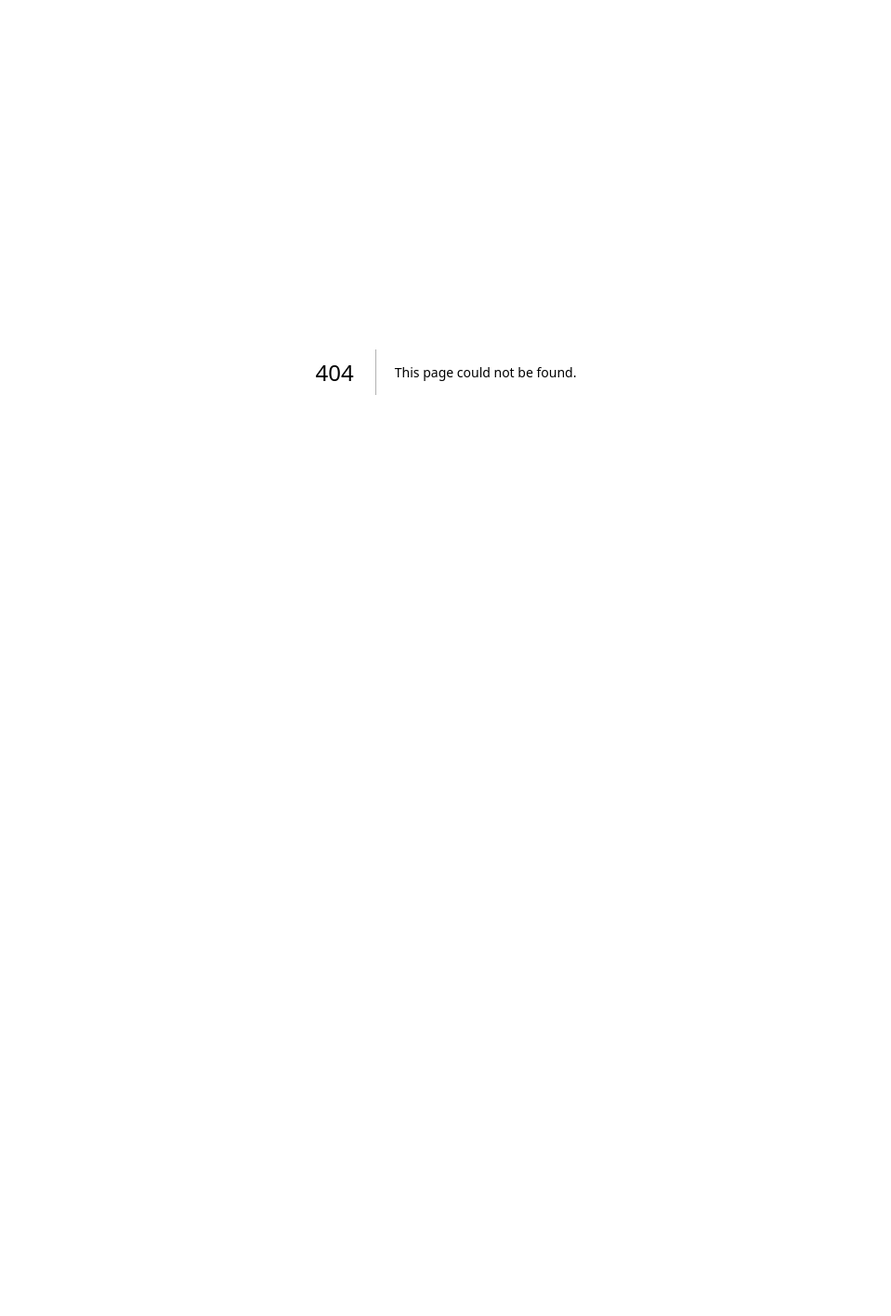
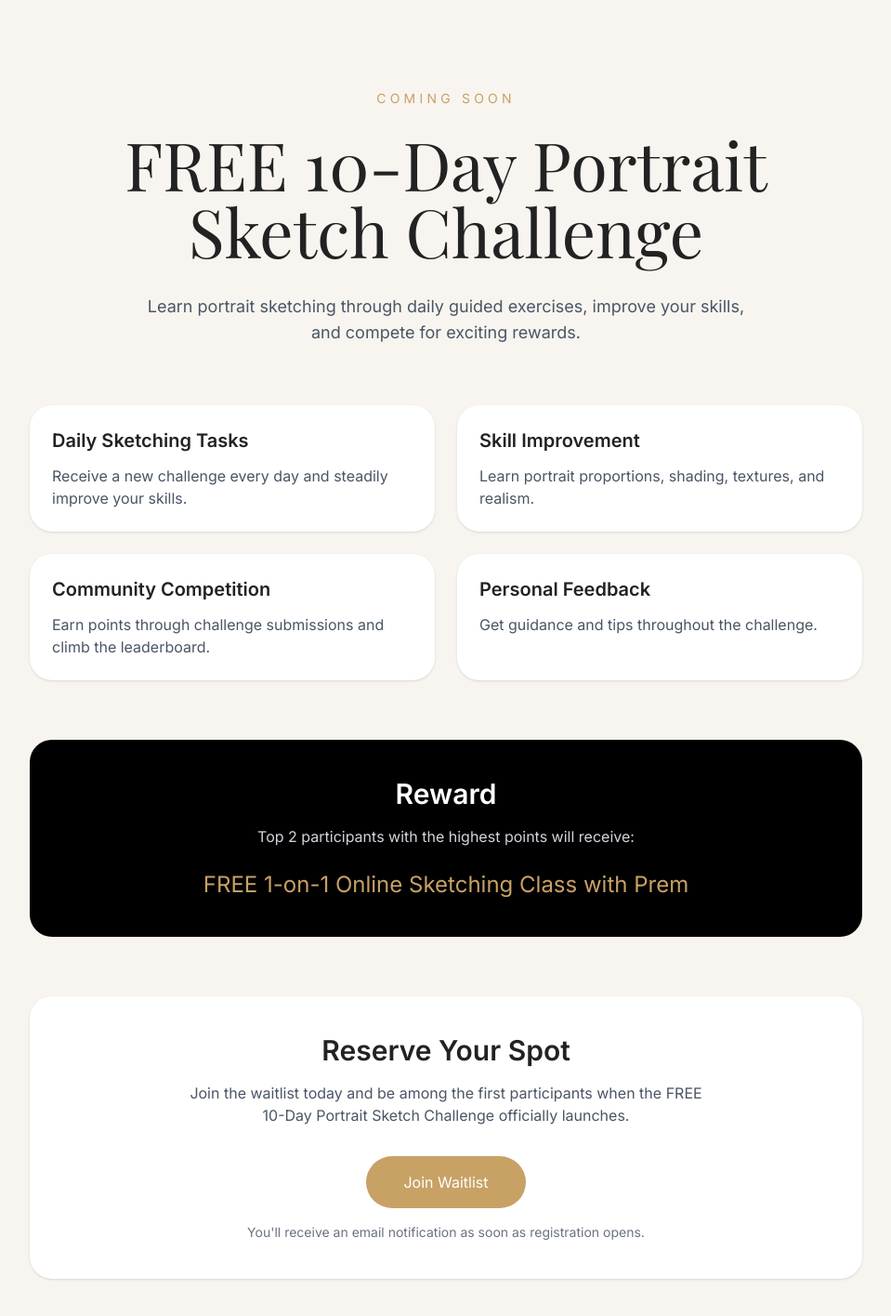
Before and after one commit to premchalase3-byte/prems-pencil-sketches, a Next.js app: page /challenge in a window 1280 px wide. Before the commit this address had no page. Shown: the top 1416 px of the page at 93% size, without its empty margins (160-1119 px from the left). Before the commit the page ends 800 px from the top, so only its background shows below. Built offline with nearby package versions, Linux system fonts and the light colour scheme; a web font is replaced by a local one.

Commit message:
added Registeration for Challenge

```diff
--- /dev/null
+++ b/app/challenge/page.tsx
@@ -0,0 +1,117 @@
+export default function ChallengePage() {
+  return (
+    <main className="min-h-screen bg-[#F8F5F0] py-24 px-6">
+      <div className="max-w-4xl mx-auto text-center">
+
+        <p className="uppercase tracking-[0.3em] text-[#C8A165] text-sm">
+          Coming Soon
+        </p>
+
+        <h1
+          className="text-5xl md:text-7xl mt-6"
+          style={{ fontFamily: "var(--font-playfair)" }}
+        >
+          FREE 10-Day Portrait Sketch Challenge
+        </h1>
+
+        <p className="mt-8 text-lg text-gray-600 max-w-2xl mx-auto">
+          Learn portrait sketching through daily guided exercises,
+          improve your skills, and compete for exciting rewards.
+        </p>
+
+        {/* Benefits */}
+
+        <div className="grid md:grid-cols-2 gap-6 mt-16 text-left">
+
+          <div className="bg-white p-6 rounded-3xl shadow-sm">
+            <h3 className="font-semibold text-xl">
+              Daily Sketching Tasks
+            </h3>
+
+            <p className="mt-3 text-gray-600">
+              Receive a new challenge every day and steadily improve your skills.
+            </p>
+          </div>
+
+          <div className="bg-white p-6 rounded-3xl shadow-sm">
+            <h3 className="font-semibold text-xl">
+              Skill Improvement
+            </h3>
+
+            <p className="mt-3 text-gray-600">
+              Learn portrait proportions, shading, textures, and realism.
+            </p>
+          </div>
+
+          <div className="bg-white p-6 rounded-3xl shadow-sm">
+            <h3 className="font-semibold text-xl">
+              Community Competition
+            </h3>
+
+            <p className="mt-3 text-gray-600">
+              Earn points through challenge submissions and climb the leaderboard.
+            </p>
+          </div>
+
+          <div className="bg-white p-6 rounded-3xl shadow-sm">
+            <h3 className="font-semibold text-xl">
+              Personal Feedback
+            </h3>
+
+            <p className="mt-3 text-gray-600">
+              Get guidance and tips throughout the challenge.
+            </p>
+          </div>
+
+        </div>
+
+        {/* Reward */}
+
+        <div className="mt-16 bg-black text-white p-10 rounded-3xl">
+          <h2 className="text-3xl font-semibold">
+            Reward
+          </h2>
+
+          <p className="mt-4 text-gray-300">
+            Top 2 participants with the highest points will receive:
+          </p>
+
+          <p className="mt-6 text-2xl text-[#C8A165]">
+            FREE 1-on-1 Online Sketching Class with Prem
+          </p>
+        </div>
+
+        {/* Waitlist */}
+
+        <div className="mt-16 bg-white rounded-3xl p-10 shadow-sm">
+
+          <h2 className="text-3xl font-semibold">
+            Reserve Your Spot
+          </h2>
+
+          <p className="mt-4 text-gray-600 max-w-xl mx-auto">
+            Join the waitlist today and be among the first participants when the
+            FREE 10-Day Portrait Sketch Challenge officially launches.
+          </p>
+
+          <div className="mt-8">
+            <a
+              href="https://17439a40.sibforms.com/serve/MUIFAHvkXc-aupXHor5qd1UNk3Phn84bG-p2lpk-jsWBjscyImbm_U2EXFNMkSTHDRfOL5nD5Bm8-nTVUCVsxBisjDlBmnbif7YRmbZDa3xF6Srgj109mfgQUn7Ve2M0UlBMjEAZCJyw_f9C51LRv0XsTece4-ZaTS5m39W_EB_O5kVix8K3I6V_P9cyw42xKLA6LFrS8zJ-TWuvCQ=="
+              target="_blank"
+              rel="noopener noreferrer"
+              className="inline-block bg-[#C8A165] text-white px-10 py-4 rounded-full hover:scale-105 transition duration-300"
+            >
+              Join Waitlist
+            </a>
+          </div>
+
+          <p className="mt-4 text-sm text-gray-500">
+            You'll receive an email notification as soon as registration opens.
+          </p>
+
+        </div>
+
+      </div>
+    </main>
+  );
+}
--- a/app/page.tsx
+++ b/app/page.tsx
@@ -10,10 +10,12 @@ import About from "../components/About";
 import FAQ from "../components/FAQ";
 import CTA from "../components/CTA";
 import Footer from "../components/Footer";
-
+import Challenge from "../components/Challenge";
+import ChallengePopup from "../components/ChallengePopup";
 export default function Home() {
   return (
     <main>
+      <ChallengePopup />
       <Navbar />
       <Hero />
       <Stats />
@@ -23,6 +25,7 @@ export default function Home() {
       <Pricing />
       <Reviews />
       <About />
+      <Challenge />
       <FAQ />
       <CTA />
       <Footer />
--- /dev/null
+++ b/components/Challenge.tsx
@@ -0,0 +1,123 @@
+"use client";
+
+import { useState } from "react";
+
+export default function Challenge() {
+  const [showModal, setShowModal] = useState(false);
+  const [submitted, setSubmitted] = useState(false);
+
+  return (
+    <section className="py-28 px-6 bg-[#F8F5F0]">
+      <div className="max-w-4xl mx-auto text-center">
+
+        <p className="uppercase tracking-[0.3em] text-[#C8A165] text-sm">
+          Coming Soon
+        </p>
+
+        <h2
+          className="text-4xl md:text-6xl mt-4"
+          style={{ fontFamily: "var(--font-playfair)" }}
+        >
+          FREE 10-Day Portrait Sketch Challenge
+        </h2>
+
+        <p className="mt-6 text-gray-600 max-w-2xl mx-auto">
+          Learn portrait sketching through daily challenges,
+          improve your skills, and compete for exciting rewards.
+        </p>
+
+        <div className="mt-10 space-y-3 text-gray-700">
+          <p>✓ Daily sketching tasks</p>
+          <p>✓ Skill improvement roadmap</p>
+          <p>✓ Personal feedback opportunities</p>
+          <p>✓ Free participation</p>
+        </div>
+
+        <div className="mt-10 bg-black text-white rounded-3xl p-8">
+          <h3 className="text-2xl font-semibold">
+            Reward for Top Participants
+          </h3>
+
+          <p className="mt-4 text-gray-300">
+            Top 2 participants with the highest points will win:
+          </p>
+
+          <p className="mt-4 text-xl text-[#C8A165]">
+            FREE 1-on-1 Online Sketching Class with Prem
+          </p>
+        </div>
+
+        <button
+          onClick={() => setShowModal(true)}
+          className="mt-10 bg-[#C8A165] text-white px-8 py-4 rounded-full hover:scale-105 transition"
+        >
+          Reserve Your Spot
+        </button>
+      </div>
+
+      {/* Modal */}
+      {showModal && (
+        <div className="fixed inset-0 bg-black/60 z-[9999] flex items-center justify-center px-4">
+          <div className="bg-white p-8 rounded-3xl max-w-md w-full">
+
+            {!submitted ? (
+              <>
+                <h3 className="text-2xl font-semibold">
+                  Join the Waitlist
+                </h3>
+
+                <p className="text-gray-600 mt-2">
+                  Be the first to know when registration opens.
+                </p>
+
+                <form
+                  action="https://formsubmit.co/premchalase3@gmail.com"
+                  method="POST"
+                  onSubmit={() => setSubmitted(true)}
+                  className="mt-6 space-y-4"
+                >
+                  <input
+                    type="text"
+                    name="name"
+                    placeholder="Your Name"
+                    required
+                    className="w-full border p-3 rounded-xl"
+                  />
+
+                  <input
+                    type="email"
+                    name="email"
+                    placeholder="Email Address"
+                    required
+                    className="w-full border p-3 rounded-xl"
+                  />
+
+                  <button
+                    type="submit"
+                    className="w-full bg-[#C8A165] text-white py-3 rounded-xl"
+                  >
+                    Reserve My Spot
+                  </button>
+                </form>
+              </>
+            ) : (
+              <>
+                <h3 className="text-2xl font-semibold">
+                  You're In!
+                </h3>
+
+                <p className="mt-4 text-gray-600">
+                  The challenge is launching soon.
+                </p>
+
+                <p className="mt-2 text-gray-600">
+                  You'll receive an email when registrations officially open.
+                </p>
+              </>
+            )}
+          </div>
+        </div>
+      )}
+    </section>
+  );
+}
--- /dev/null
+++ b/components/ChallengePopup.tsx
@@ -0,0 +1,60 @@
+"use client";
+
+import { useEffect, useState } from "react";
+
+export default function ChallengePopup() {
+  const [open, setOpen] = useState(false);
+
+  useEffect(() => {
+    const timer = setTimeout(() => {
+      setOpen(true);
+    }, 1000);
+
+    return () => clearTimeout(timer);
+  }, []);
+
+  if (!open) return null;
+
+  return (
+    <div className="fixed inset-0 bg-black/50 z-[99999] flex items-center justify-center px-4">
+      <div className="relative bg-white rounded-[40px] p-10 max-w-xl w-full text-center shadow-2xl">
+
+        {/* Close Button */}
+        <button
+          onClick={() => setOpen(false)}
+          className="absolute top-5 right-6 text-gray-500 hover:text-black text-2xl"
+        >
+          ×
+        </button>
+
+        <p className="uppercase tracking-[0.35em] text-gray-600 text-sm">
+          Coming Soon
+        </p>
+
+        <h2
+          className="text-4xl md:text-5xl mt-6 leading-tight"
+          style={{ fontFamily: "var(--font-playfair)" }}
+        >
+          FREE 10-Day Portrait
+          <br />
+          Sketch Challenge
+        </h2>
+
+        <p className="mt-6 text-gray-600 text-lg">
+          Learn portrait sketching, earn points,
+          and compete for a FREE 1-on-1 sketching class.
+        </p>
+
+        <div className="mt-10">
+          <a
+            href="/challenge"
+            className="inline-block bg-[#C8A165] text-white px-10 py-4 rounded-full hover:scale-105 transition duration-300"
+          >
+            Reserve My Spot
+          </a>
+        </div>
+
+      </div>
+    </div>
+  );
+}
```
